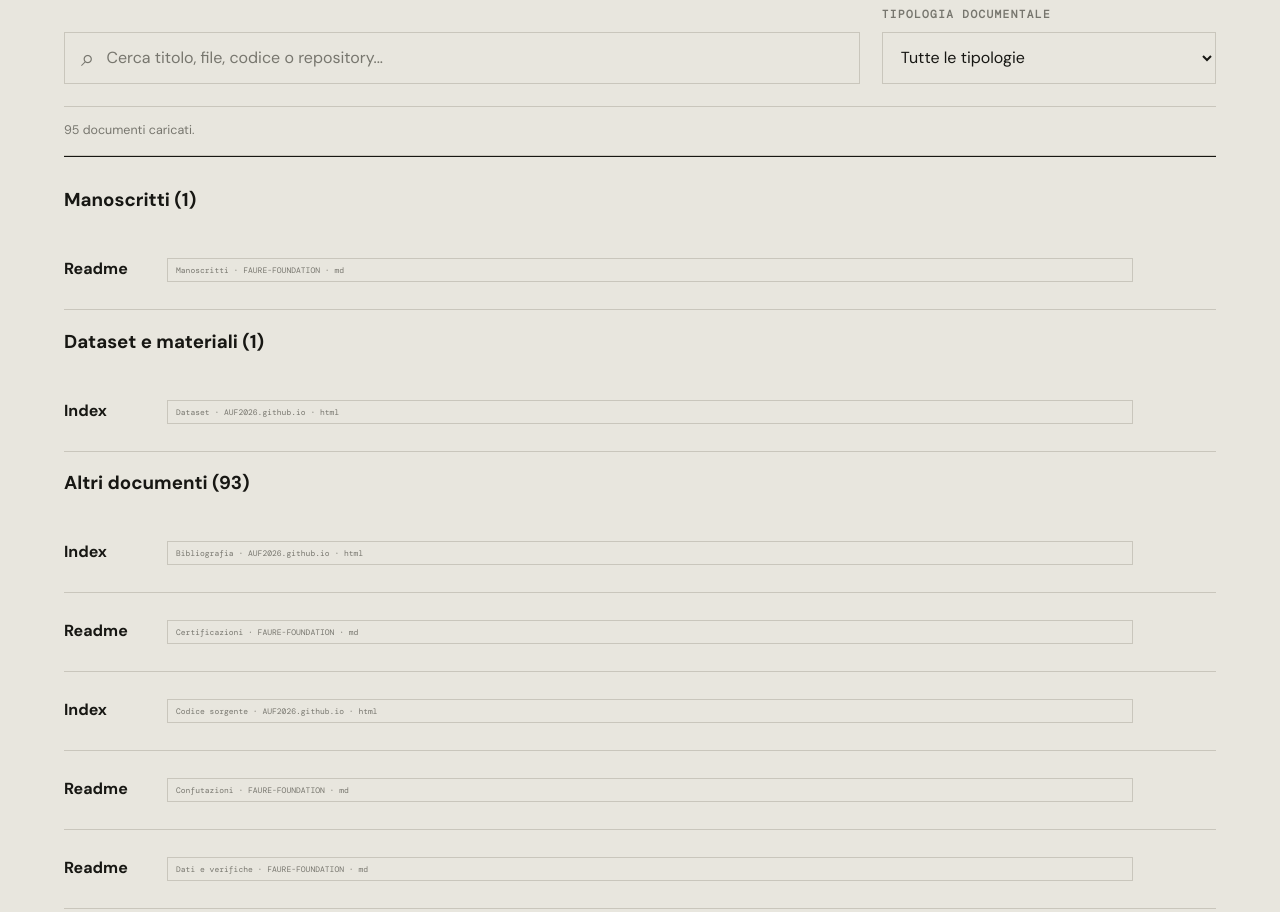
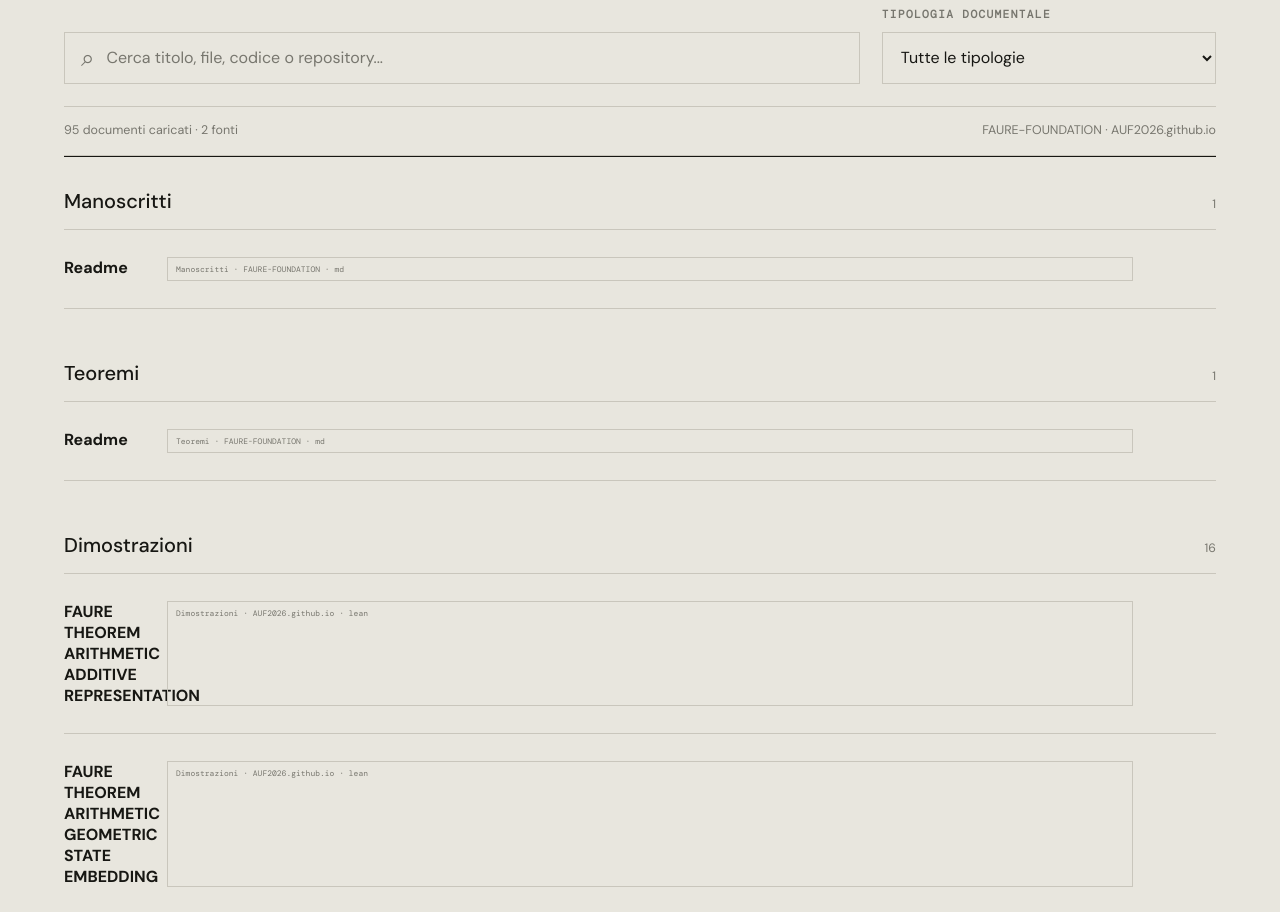
Before and after one commit to AUF2026/FAURE-FOUNDATION, a plain HTML site: page index.html in a window 1280 px wide. Shown: the part 2060-2972 px from the top of the page. Drawn offline with nearby package versions, Linux system fonts and the light colour scheme; a web font is replaced by a local one.

Commit message:
Refactor scientific catalog loading and filtering

```diff
--- a/index.html
+++ b/index.html
@@ -2630,12 +2630,41 @@ document.addEventListener("DOMContentLoaded", () => {
   const searchEmpty = document.getElementById("searchEmpty");
 
 
-  /* CARICAMENTO DEL CATALOGO AGGREGATO */
+
+/* =========================================================
+   ARCHIVIO — CATALOGO, CATEGORIE, RICERCA E FILTRI
+   ========================================================= */
+
+const ARCHIVE_CATEGORIES = [
+  { id: "manuscripts", label: "Manoscritti" },
+  { id: "theorems", label: "Teoremi" },
+  { id: "proofs", label: "Dimostrazioni" },
+  { id: "refutations", label: "Confutazioni" },
+  { id: "validations", label: "Validazioni" },
+  { id: "certifications", label: "Certificazioni" },
+  { id: "protocols", label: "Protocolli" },
+  { id: "bibliography", label: "Bibliografia" },
+  { id: "datasets", label: "Dataset" },
+  { id: "data", label: "Dati e verifiche" },
+  { id: "code", label: "Codice sorgente" },
+  { id: "docs", label: "Documentazione" },
+  { id: "pages", label: "Pagine web" }
+];
+
+const archiveCategoryLabels = Object.fromEntries(
+  ARCHIVE_CATEGORIES.map(category => [
+    category.id,
+    category.label
+  ])
+);
 
 async function loadScientificCatalog() {
   if (!paperList) return;
 
   const status = document.getElementById("catalogStatus");
+  const sourceStatus = document.getElementById("archiveSource");
+
+  paperList.setAttribute("aria-busy", "true");
 
   try {
     const response = await fetch(
@@ -2644,47 +2673,57 @@ document.addEventListener("DOMContentLoaded", () => {
     );
 
     if (!response.ok) {
-        throw new Error(`HTTP ${response.status}`);
+      throw new Error(`Catalogo: HTTP ${response.status}`);
     }
 
     const catalog = await response.json();
 
-      if (!Array.isArray(catalog.documents)) {
-        throw new Error("Formato del catalogo non valido");
-      }
-
-      const fragment = document.createDocumentFragment();
-
-      const categoryTypes = {
-        theorems: "theory",
-        proofs: "proof",
-        data: "data",
-        protocols: "protocol",
-        certifications: "theory",
-        refutations: "theory",
-        validations: "theory",
-        manuscripts: "theory",
-        datasets: "data",
-        bibliography: "theory",
-        code: "proof",
-        docs: "theory",
-        pages: "theory"
-      };
+    if (!catalog || !Array.isArray(catalog.documents)) {
+      throw new Error("Formato documents.json non valido");
+    }
+
+    const groups = new Map(
+      ARCHIVE_CATEGORIES.map(category => [
+        category.id,
+        []
+      ])
+    );
+
+    const uncategorized = [];
+    let loadedCount = 0;
 
     for (const doc of catalog.documents) {
-        if (!doc || !doc.sourceUrl || !doc.title) continue;
+      if (!doc || !doc.title || !doc.sourceUrl) continue;
+
+      const categoryId = String(doc.category || "").toLowerCase();
+      const categoryLabel =
+        doc.categoryLabel ||
+        archiveCategoryLabels[categoryId] ||
+        "Altri documenti";
 
       const row = document.createElement("a");
       row.className = "paper-row";
       row.href = doc.sourceUrl;
       row.target = "_blank";
       row.rel = "noopener noreferrer";
-        row.dataset.type = categoryTypes[doc.category] || "theory";
+
+      // Conserva la categoria reale del catalogo.
+      row.dataset.type = categoryId;
+      row.dataset.category = categoryId;
+
       row.dataset.search = [
+        doc.id,
         doc.title,
         doc.filename,
-          doc.categoryLabel,
-          doc.repository
+        doc.file,
+        doc.type,
+        categoryLabel,
+        doc.repository,
+        doc.repositoryUrl,
+        doc.extension,
+        doc.identifiers?.doi,
+        doc.identifiers?.hal,
+        doc.identifiers?.orcid
       ].filter(Boolean).join(" ");
 
       const title = document.createElement("strong");
@@ -2692,253 +2731,165 @@ document.addEventListener("DOMContentLoaded", () => {
 
       const details = document.createElement("span");
       details.className = "paper-status";
-        details.textContent =
-          `${doc.categoryLabel || doc.category} · ` +
-          `${doc.repository || "Repository"} · ` +
-          `${doc.extension || "file"}`;
+      details.textContent = [
+        categoryLabel,
+        doc.repository || "Repository",
+        doc.extension || "file"
+      ].join(" · ");
 
       row.append(title, details);
-        fragment.appendChild(row);
-      }
+
+      if (groups.has(categoryId)) {
+        groups.get(categoryId).push(row);
+      } else {
+        uncategorized.push(row);
+      }
+
+      loadedCount++;
+    }
+
+    const fragment = document.createDocumentFragment();
+
+    function appendGroup(id, label, rows) {
+      if (!rows.length) return;
+
+      const section = document.createElement("section");
+      section.className = "archive-category";
+      section.dataset.category = id;
+
+      const heading = document.createElement("div");
+      heading.className = "archive-category-heading";
+
+      const title = document.createElement("h3");
+      title.textContent = label;
+
+      const count = document.createElement("span");
+      count.className = "archive-category-count";
+      count.textContent = String(rows.length);
+
+      heading.append(title, count);
+
+      const list = document.createElement("div");
+      list.className = "archive-category-documents";
+
+      rows.sort((a, b) => {
+        const aTitle = a.querySelector("strong")?.textContent || "";
+        const bTitle = b.querySelector("strong")?.textContent || "";
+        return aTitle.localeCompare(bTitle, "it");
+      });
+
+      rows.forEach(row => list.appendChild(row));
+      section.append(heading, list);
+      fragment.appendChild(section);
+    }
+
+    for (const category of ARCHIVE_CATEGORIES) {
+      appendGroup(
+        category.id,
+        category.label,
+        groups.get(category.id)
+      );
+    }
+
+    appendGroup(
+      "other",
+      "Altri documenti",
+      uncategorized
+    );
 
     paperList.replaceChildren(fragment);
+    paperList.setAttribute("aria-busy", "false");
 
     if (status) {
       status.textContent =
-          `${paperList.children.length} documenti caricati.`;
-      }
-
-      if (paperSearch && paperFilter) {
-        paperSearch.dispatchEvent(new Event("input"));
-      }
+        `${loadedCount} documenti caricati · ` +
+        `${catalog.sources?.length || 0} fonti`;
+    }
+
+    if (sourceStatus) {
+      sourceStatus.textContent =
+        (catalog.sources || []).join(" · ");
+    }
+
+    filterPapers();
+
   } catch (error) {
     console.error("Errore catalogo scientifico:", error);
+
+    paperList.setAttribute("aria-busy", "false");
+
+    if (status) {
+      status.textContent = `Errore: ${error.message}`;
+    }
 
     paperList.replaceChildren();
 
     const message = document.createElement("p");
     message.className = "search-empty";
     message.textContent =
-        "Catalogo non disponibile. Riprova più tardi.";
+      "Impossibile caricare il catalogo. " +
+      "Controllare documents/data/documents.json e la rete.";
 
     paperList.appendChild(message);
-
-      if (status) {
-        status.textContent = error.message;
-      }
-    }
-  }
-
-  loadScientificCatalog();
-
-
-  /* MENU MOBILE */
-
-  function closeMenu() {
-    if (!menuToggle || !mainNav) return;
-
-    menuToggle.setAttribute("aria-expanded", "false");
-    menuToggle.setAttribute("aria-label", "Apri navigazione");
-    mainNav.classList.remove("is-open");
-    document.body.classList.remove("menu-open");
-  }
-
-  if (menuToggle && mainNav) {
-    menuToggle.addEventListener("click", () => {
-      const isOpen =
-        menuToggle.getAttribute("aria-expanded") === "true";
-
-      menuToggle.setAttribute("aria-expanded", String(!isOpen));
-      menuToggle.setAttribute(
-        "aria-label",
-        isOpen ? "Apri navigazione" : "Chiudi navigazione"
-      );
-
-      mainNav.classList.toggle("is-open", !isOpen);
-      document.body.classList.toggle("menu-open", !isOpen);
-    });
-
-    mainNav.querySelectorAll("a").forEach((link) => {
-      link.addEventListener("click", closeMenu);
-    });
-
-    document.addEventListener("keydown", (event) => {
-      if (event.key === "Escape") {
-        closeMenu();
-      }
-    });
-
-    window.addEventListener("resize", () => {
-      if (window.innerWidth > 760) {
-        closeMenu();
-      }
-    });
-  }
-
-
-
-/* ARCHIVIO: CLASSIFICAZIONE E MENU DOCUMENTI */
-
-if (paperSearch && paperFilter && paperList) {
-  const archiveGroups = [
-    { id: "manuscripts", label: "Manoscritti" },
-    { id: "papers", label: "Paper scientifici" },
-    { id: "reports", label: "Rapporti e documentazione" },
-    { id: "data", label: "Dataset e materiali" },
-    { id: "other", label: "Altri documenti" }
-  ];
-
-  function classifyArchiveRow(row) {
-    const metadata = [
-      row.dataset.type,
-      row.dataset.category,
-      row.dataset.kind,
-      row.dataset.documentType,
-      row.dataset.search,
-      row.textContent
-    ].filter(Boolean).join(" ").toLowerCase();
-
-    // Prima si cercano le indicazioni esplicite del catalogo.
-    const type = [
-      row.dataset.type,
-      row.dataset.category,
-      row.dataset.kind,
-      row.dataset.documentType
-    ].filter(Boolean).join(" ").toLowerCase();
-
-    if (/\b(manuscript|manuscripts|manoscritto|manoscritti)\b/.test(type))
-      return "manuscripts";
-
-    if (/\b(paper|scientific paper|research paper|articolo|articoli)\b/.test(type))
-      return "papers";
-
-    if (/\b(report|rapport[oi]|documentazione|documentation)\b/.test(type))
-      return "reports";
-
-    if (/\b(dataset|data set|dataset|materiali|supplementary material)\b/.test(type))
-      return "data";
-
-    // Fallback sul titolo/testo, solo se manca una categoria esplicita.
-    if (/\b(manuscript|manoscritto|manoscritti)\b/.test(metadata))
-      return "manuscripts";
-
-    if (/\b(dataset|data set|supplementary material)\b/.test(metadata))
-      return "data";
-
-    if (/\b(report|rapporto|rapporti|technical report)\b/.test(metadata))
-      return "reports";
-
-    if (/\b(scientific paper|research paper|journal article)\b/.test(metadata))
-      return "papers";
-
-    return "other";
-  }
-
-  function organizeArchive() {
-    const rows = Array.from(
-      paperList.querySelectorAll(".paper-row")
-    );
-
-    if (!rows.length) return;
-
-    // Salva i nodi originali: URL, eventi e contenuto restano intatti.
-    const buckets = Object.fromEntries(
-      archiveGroups.map(group => [group.id, []])
-    );
+  }
+}
+
+function filterPapers() {
+  if (!paperList || !paperSearch || !paperFilter) return;
+
+  const query = paperSearch.value
+    .trim()
+    .toLocaleLowerCase("it");
+
+  const selectedType = paperFilter.value;
+  let visibleCount = 0;
+
+  // Recupera le righe DOPO il caricamento, non prima.
+  const rows = paperList.querySelectorAll(".paper-row");
 
   rows.forEach(row => {
-      buckets[classifyArchiveRow(row)].push(row);
-    });
-
-    let container = paperList.querySelector(
-      ":scope > .archive-organized"
-    );
-
-    if (!container) {
-      container = document.createElement("div");
-      container.className = "archive-organized";
-      paperList.appendChild(container);
-    }
-
-    // Rimuove soltanto le intestazioni generate da questa funzione.
-    container.replaceChildren();
-
-    archiveGroups.forEach(group => {
-      const items = buckets[group.id];
-      if (!items.length) return;
-
-      const section = document.createElement("section");
-      section.className = "archive-category";
-      section.dataset.category = group.id;
-
-      const heading = document.createElement("h3");
-      heading.className = "archive-category-title";
-      heading.textContent = `${group.label} (${items.length})`;
-
-      const list = document.createElement("div");
-      list.className = "archive-category-list";
-
-      items.forEach(row => list.appendChild(row));
-      section.append(heading, list);
-      container.appendChild(section);
-    });
-
-    filterOrganizedArchive();
-  }
-
-  function filterOrganizedArchive() {
-    const query = paperSearch.value.trim().toLocaleLowerCase("it");
-    const selected = paperFilter.value;
-    let visible = 0;
-
-    paperList.querySelectorAll(".paper-row").forEach(row => {
-      const text = [
+    const searchableText = [
       row.textContent,
       row.dataset.search,
-        row.dataset.type,
       row.dataset.category
     ].filter(Boolean).join(" ").toLocaleLowerCase("it");
 
-      const group = row.closest(".archive-category");
-      const category = group?.dataset.category || "other";
-
-      const matchesText = !query || text.includes(query);
-      const matchesType =
-        selected === "all" ||
-        selected === category ||
-        row.dataset.type === selected ||
-        row.dataset.category === selected;
-
-      row.hidden = !(matchesText && matchesType);
-
-      if (!row.hidden) visible++;
+    const matchesQuery =
+      !query || searchableText.includes(query);
+
+    const matchesCategory =
+      selectedType === "all" ||
+      row.dataset.category === selectedType;
+
+    row.hidden = !(matchesQuery && matchesCategory);
+
+    if (!row.hidden) visibleCount++;
   });
 
+  // Nasconde le categorie che non hanno risultati visibili.
   paperList.querySelectorAll(".archive-category").forEach(section => {
-      const hasVisible = Array.from(
-        section.querySelectorAll(".paper-row")
-      ).some(row => !row.hidden);
-
-      section.hidden = !hasVisible;
+    const visibleRows = section.querySelectorAll(
+      ".paper-row:not([hidden])"
+    );
+
+    section.hidden = visibleRows.length === 0;
+
+    const count = section.querySelector(".archive-category-count");
+    if (count) {
+      count.textContent = String(visibleRows.length);
+    }
   });
 
-    if (searchEmpty) searchEmpty.hidden = visible > 0;
-  }
-
-  paperSearch.addEventListener("input", filterOrganizedArchive);
-  paperFilter.addEventListener("change", filterOrganizedArchive);
-
-  const archiveObserver = new MutationObserver(() => {
-    if (!paperList.querySelector(".archive-organized .paper-row")) {
-      organizeArchive();
-    } else {
-      filterOrganizedArchive();
-    }
-  });
-
-  archiveObserver.observe(paperList, { childList: true });
-
-  organizeArchive();
+  if (searchEmpty) {
+    searchEmpty.hidden = visibleCount !== 0;
+  }
+}
+
+if (paperSearch && paperFilter && paperList) {
+  paperSearch.addEventListener("input", filterPapers);
+  paperFilter.addEventListener("change", filterPapers);
+
+  loadScientificCatalog();
 }
 
   /* LINK PDF: PROTEZIONE DEI SEGNAPOSTO */
```
Lines whose indentation alone changed are shown as unchanged.
